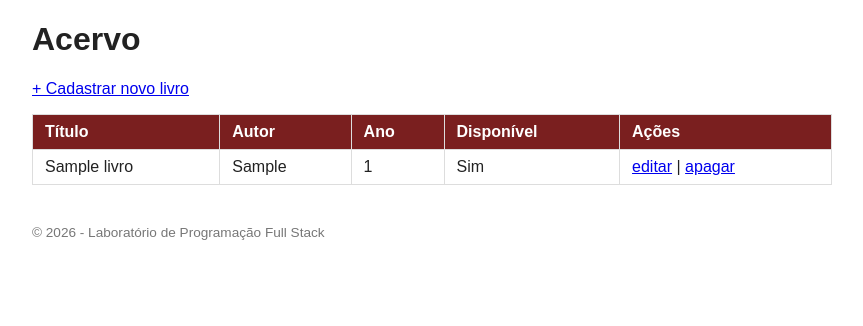
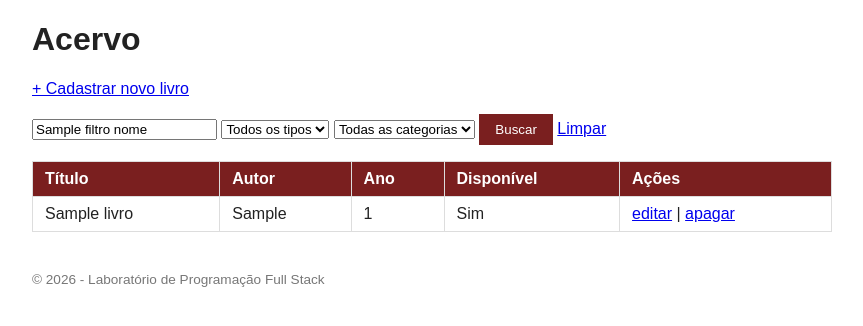
Before and after one commit to vngomes18/p1fullstack, a Django app: template acervo/templates/acervo/lista.html in a window 1280 px wide. Shown: the part 68-394 px from the top of the page, without its empty margins (208-1071 px from the left). Run offline with Django 4.2, Linux system fonts and the light colour scheme; tables that the repository leaves empty hold one stand-in row (values such as "Sample post"); the template is opened without the code that fills it: values that come from a table or form of the project are taken from there, most other values are stand-ins (such as "Sample title", 1, 10 or a date in 2020).

Commit message:
feat(templates): adicionar formulário de busca por nome, tipo e categoria

```diff
--- a/acervo/templates/acervo/lista.html
+++ b/acervo/templates/acervo/lista.html
@@ -4,6 +4,32 @@
 <h1>Acervo</h1>
 
 <p><a href="{% url 'novo_livro' %}">+ Cadastrar novo livro</a></p>
+
+<form method="get" class="busca">
+    <input
+        type="text"
+        name="nome"
+        placeholder="Buscar por título ou autor"
+        value="{{ filtro_nome }}"
+    >
+
+    <select name="tipo">
+        <option value="">Todos os tipos</option>
+        {% for valor, rotulo in tipos %}
+        <option value="{{ valor }}" {% if filtro_tipo == valor %}selected{% endif %}>{{ rotulo }}</option>
+        {% endfor %}
+    </select>
+
+    <select name="categoria">
+        <option value="">Todas as categorias</option>
+        {% for valor, rotulo in categorias %}
+        <option value="{{ valor }}" {% if filtro_categoria == valor %}selected{% endif %}>{{ rotulo }}</option>
+        {% endfor %}
+    </select>
+
+    <button type="submit">Buscar</button>
+    <a href="{% url 'lista' %}">Limpar</a>
+</form>
 
 <table>
     <thead>
```
